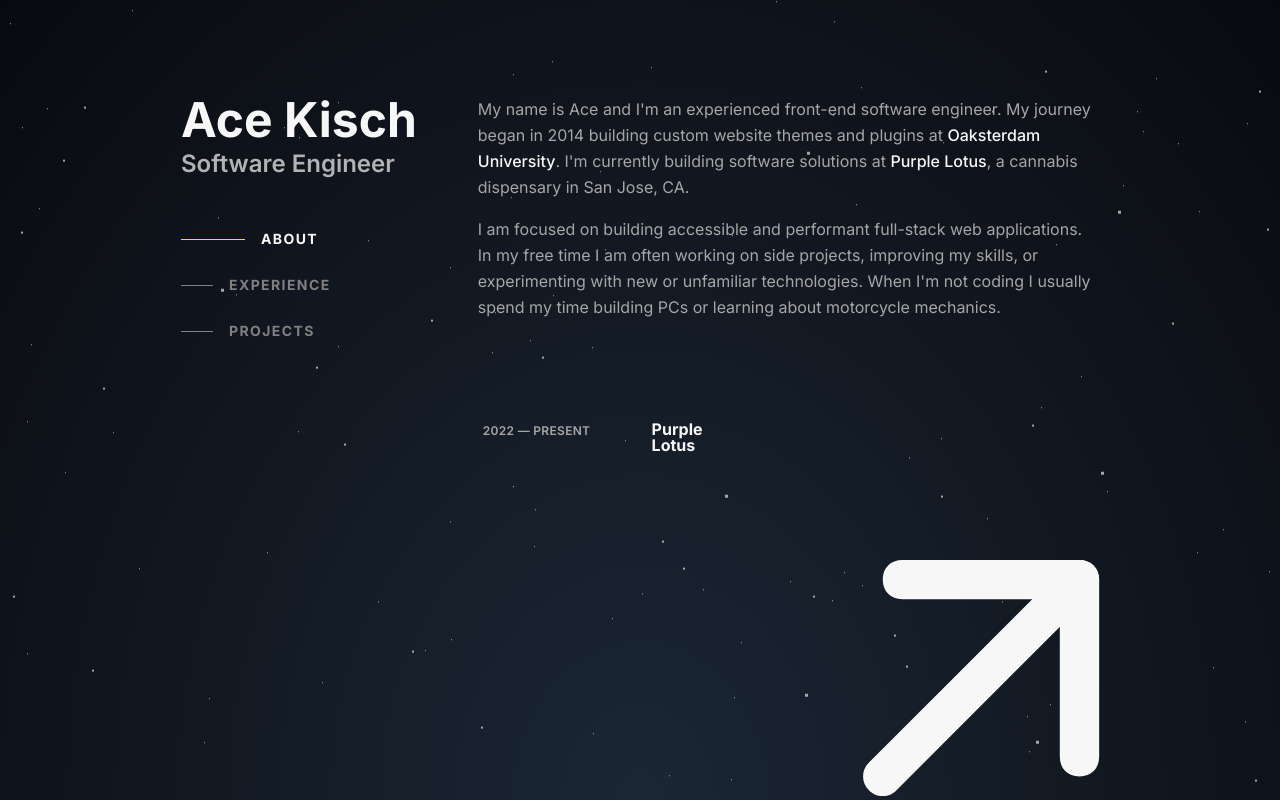
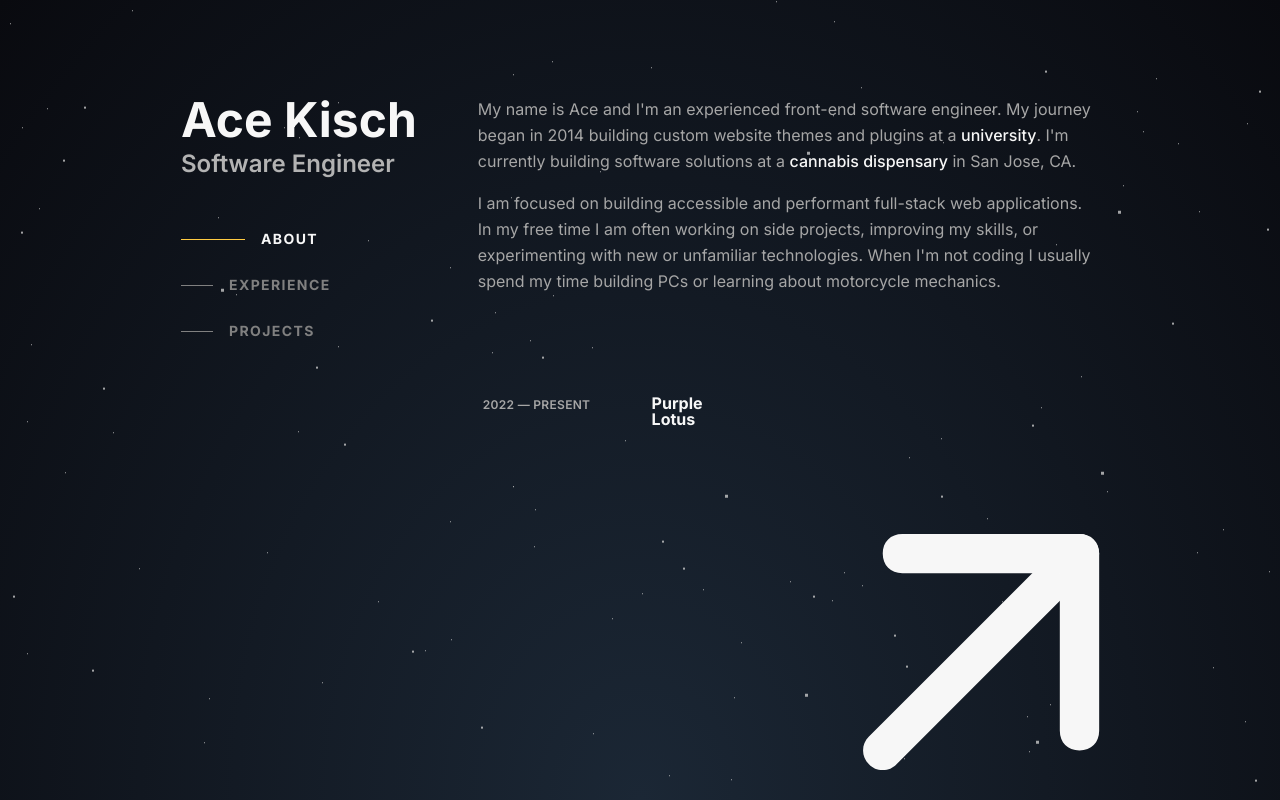
Before and after one commit to AceGK/portfolio-2024, a Next.js app: page / in a window 1280 px wide. Shown: the top 800 px of the page. Built offline with nearby package versions, Linux system fonts and the light colour scheme.

Commit message:
Update page.js

```diff
--- a/app/page.js
+++ b/app/page.js
@@ -21,7 +21,7 @@
           <h2>About</h2>
           <div className="bio">
 
-            <p>My name is Ace and I&apos;m an experienced front-end software engineer. My journey began in 2014 building custom website themes and plugins at <a href="https://oaksterdamuniversity.com">Oaksterdam University</a>. I&apos;m currently building software solutions at <a href="https://plpcsanjose.com">Purple Lotus</a>, a cannabis dispensary in San Jose, CA.
+            <p>My name is Ace and I&apos;m an experienced front-end software engineer. My journey began in 2014 building custom website themes and plugins at a <a href="https://oaksterdamuniversity.com">university</a>. I&apos;m currently building software solutions at a <a href="https://plpcsanjose.com">cannabis dispensary</a> in San Jose, CA.
             </p>
 
             <p>I am focused on building accessible and performant full-stack web applications. In my free time I am often working on side projects, improving my skills, or experimenting with new or unfamiliar technologies. When I&apos;m not coding I usually spend my time building PCs or learning about motorcycle mechanics.</p>
```
